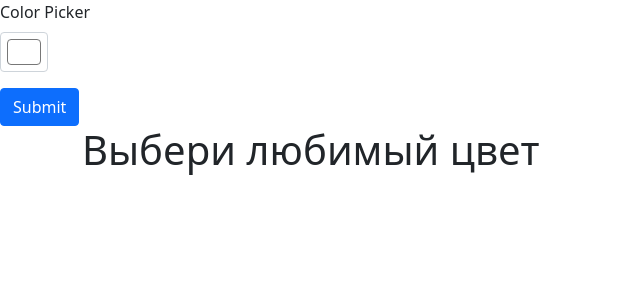
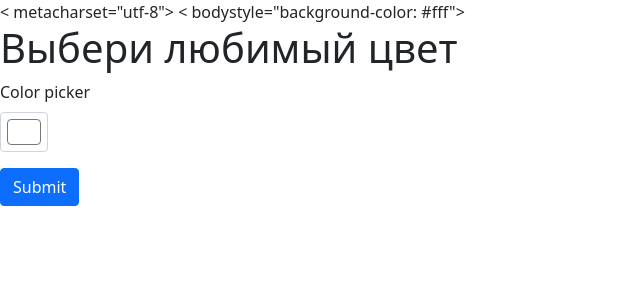
Before and after one commit to Iskakov123/Test, a PHP site: the page made by лаба21/GET1.php in a window 1280 px wide. Shown: the top 300 px of the page, without its empty margins (0-640 px from the left). Run offline with PHP 8.4, Linux system fonts and the light colour scheme.

Commit message:
Update GET1.php

```diff
--- a/лаба21/GET1.php
+++ b/лаба21/GET1.php
@@ -1,49 +1,36 @@
-<!doctype html>
-
-<?
-if (isset($GET["iv_color"]))
-	print_r($GET["iv_color"]);
-?>
-
 <?
   $bg_color="#fff";
-if (isset($_GET["iv_color"]))
+  if(isset($_GET["iv_color"]))
     $bg_color=$_GET["iv_color"];
-	else
-	$bg_color="#fff";
 ?>
+<!doctype html>
 <html lang="en">
   <head>
     <!-- Required meta tags -->
-    <meta charset="utf-8">
+    < metacharset="utf-8">
     <meta name="viewport" content="width=device-width, initial-scale=1">
 
     <!-- Bootstrap CSS -->
-    <link href="https://cdn.jsdelivr.net/npm/bootstrap@5.1.3/dist/css/bootstrap.min.css" rel="stylesheet" integrity="sha384-1BmE4kWBq78iYhFldvKuhfTAU6auU8tT94WrHftjDbrCEXSU1oBoqyl2QvZ6jIW3" crossorigin="anonymous">
+    <link href="https://cdn.jsdelivr.net/npm/bootstrap@5.1.1/dist/css/bootstrap.min.css" rel="stylesheet" integrity="sha384-F3w7mX95PdgyTmZZMECAngseQB83DfGTowi0iMjiWaeVhAn4FJkqJByhZMI3AhiU" crossorigin="anonymous">
   </head>
-
-    <form class="/Iskakov/LR21/" method="GET">
+  < bodystyle="background-color: <?=$bg_color?>">
+    <h1>Выбери любимый цвет</h1>
+    <form action="/Iskakov/LR21/" method="GET">
       <div class="mb-3">
-    <label for="exampleColorInput" class="form-label">Color Picker</label>
-    <input name="iv_color" type="color" class="form-control form-control-color" id="exampleColorInput" value="#ffffff" title="Choose your color">
-  </div>
+        <label for="exampleColorInput" class="form-label">Color picker</label>
+        <input name="iv_color" type="color" class="form-control form-control-color" value="#ffffff" title="Choose your color"></div>
       <button type="submit" class="btn btn-primary">Submit</button>
     </form>
-
-  <body style="background-color:<?=$bg_color?>">
-		<div class="container">
-		<h1><?
-		echo "Выбери любимый цвет"?></h1>
 
     <!-- Optional JavaScript; choose one of the two! -->
 
     <!-- Option 1: Bootstrap Bundle with Popper -->
-    <script src="https://cdn.jsdelivr.net/npm/bootstrap@5.1.3/dist/js/bootstrap.bundle.min.js" integrity="sha384-ka7Sk0Gln4gmtz2MlQnikT1wXgYsOg+OMhuP+IlRH9sENBO0LRn5q+8nbTov4+1p" crossorigin="anonymous"></script>
+    <script src="https://cdn.jsdelivr.net/npm/bootstrap@5.1.1/dist/js/bootstrap.bundle.min.js" integrity="sha384-/bQdsTh/da6pkI1MST/rWKFNjaCP5gBSY4sEBT38Q/9RBh9AH40zEOg7Hlq2THRZ" crossorigin="anonymous"></script>
 
     <!-- Option 2: Separate Popper and Bootstrap JS -->
     <!--
-    <script src="https://cdn.jsdelivr.net/npm/@popperjs/core@2.10.2/dist/umd/popper.min.js" integrity="sha384-7+zCNj/IqJ95wo16oMtfsKbZ9ccEh31eOz1HGyDuCQ6wgnyJNSYdrPa03rtR1zdB" crossorigin="anonymous"></script>
-    <script src="https://cdn.jsdelivr.net/npm/bootstrap@5.1.3/dist/js/bootstrap.min.js" integrity="sha384-QJHtvGhmr9XOIpI6YVutG+2QOK9T+ZnN4kzFN1RtK3zEFEIsxhlmWl5/YESvpZ13" crossorigin="anonymous"></script>
+    <script src="https://cdn.jsdelivr.net/npm/@popperjs/core@2.9.3/dist/umd/popper.min.js" integrity="sha384-W8fXfP3gkOKtndU4JGtKDvXbO53Wy8SZCQHczT5FMiiqmQfUpWbYdTil/SxwZgAN" crossorigin="anonymous"></script>
+    <script src="https://cdn.jsdelivr.net/npm/bootstrap@5.1.1/dist/js/bootstrap.min.js" integrity="sha384-skAcpIdS7UcVUC05LJ9Dxay8AXcDYfBJqt1CJ85S/CFujBsIzCIv+l9liuYLaMQ/" crossorigin="anonymous"></script>
     -->
   </body>
 </html>
```
Lines whose indentation alone changed are shown as unchanged.
